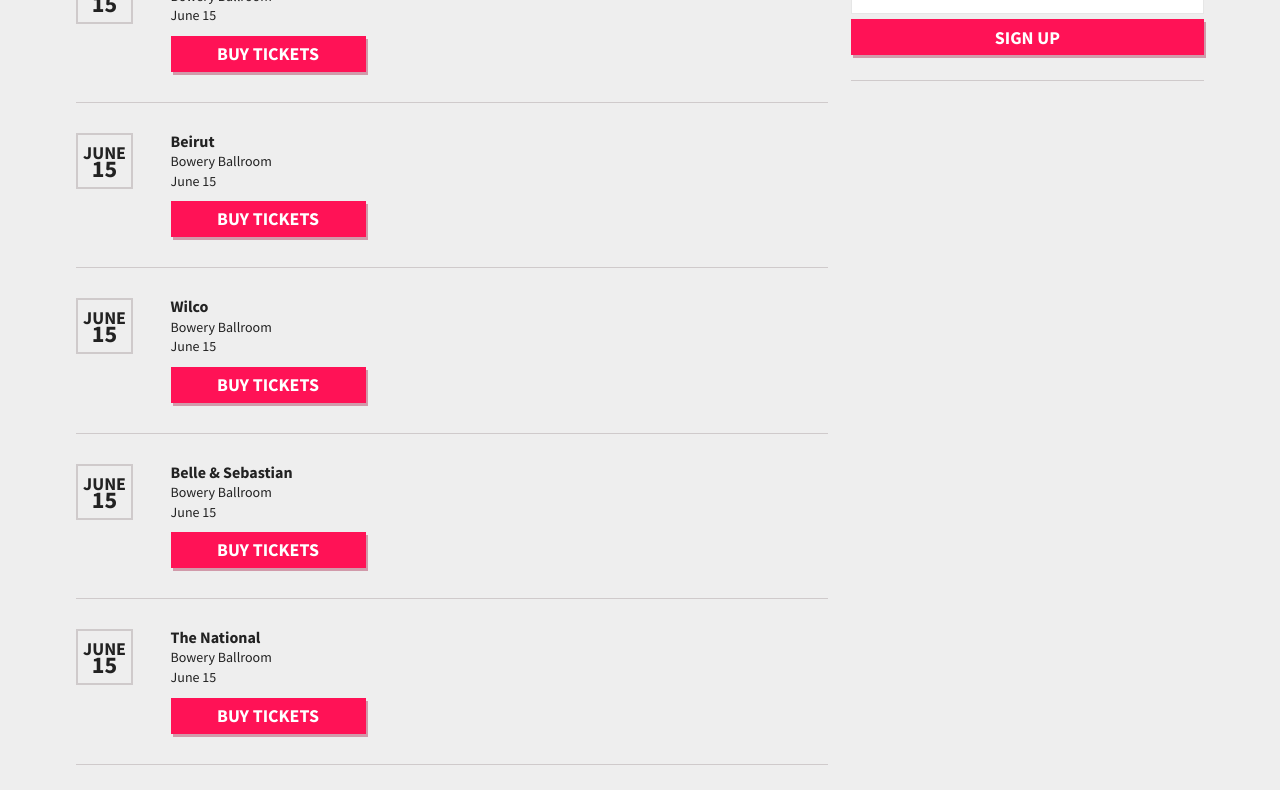
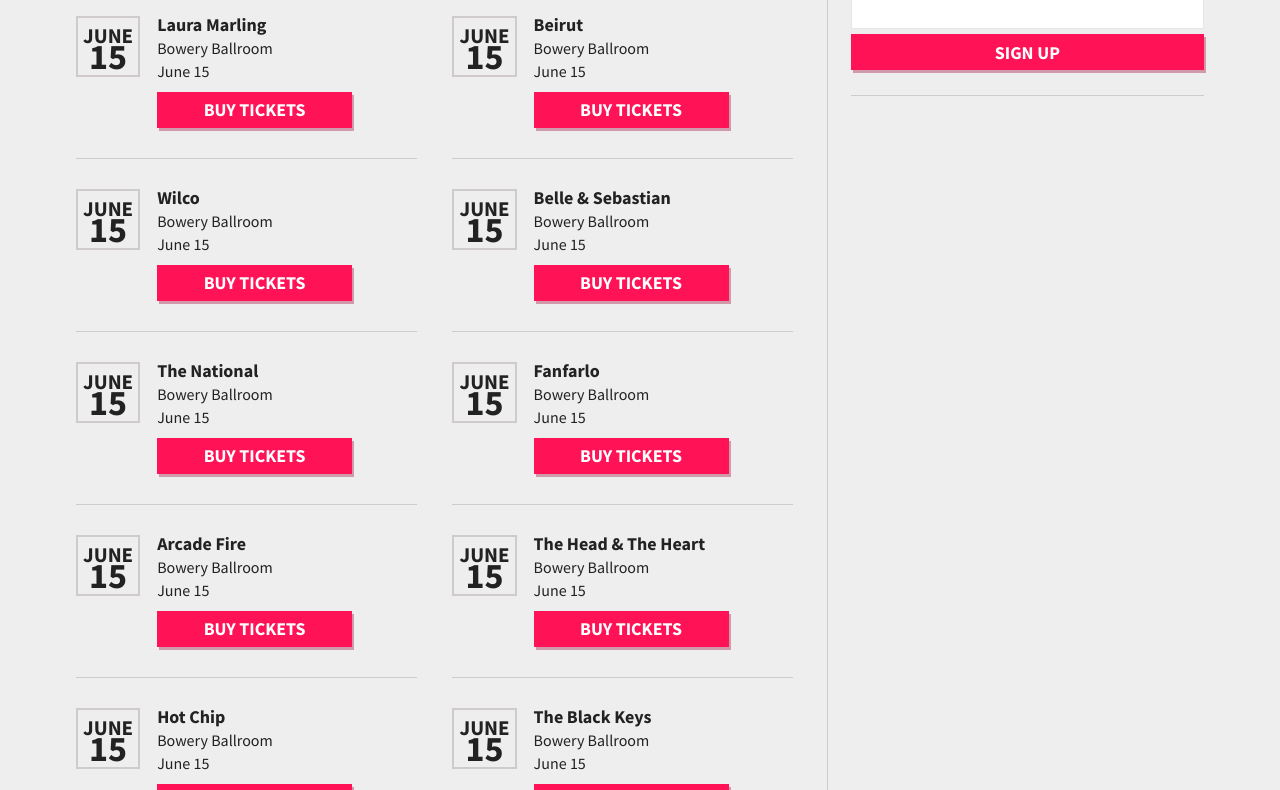
Before and after one commit to ceilisphere/unplugged, a plain HTML site: page concerts/index.html in a window 1280 px wide. Shown: the part 183-973 px from the top of the page. Drawn offline with nearby package versions, Linux system fonts and the light colour scheme; a web font is replaced by a local one.

Commit message:
concerts page desktop styles complete

```diff
--- a/concerts/index.html
+++ b/concerts/index.html
@@ -50,7 +50,7 @@
 
         <main>
             <div class="main-sections">
-            <section class="concerts">
+            <section class="concerts clearfix">
 
                 <h1>Upcoming Concerts</h1>
 
@@ -196,7 +196,7 @@
                 </div>
             </section>
 
-            <aside>
+            <aside class="concerts-aside">
                 <div class="aside-newsletter">
                     <h1>Newsletter Signup</h1>
                     <form>
--- a/css/main.css
+++ b/css/main.css
@@ -105,7 +105,7 @@ body {
     font-family: "Source Sans Pro", sans-serif;
     font-size: 16px;
     width: 100%;
-    min-width: 250px;
+    min-width: 285px;
 }
 
 * {
@@ -489,7 +489,7 @@ footer {
 
 .concert-info {
     float: left;
-    width: 75%;
+
 }
 
 .concert-info .btn {
@@ -847,7 +847,44 @@ footer {
 
 /***** Concerts Page Styles *****/
 
+.concert-listing {
+    float: left;
+    width: 45%;
+}
 
+.concert-listing:nth-child(odd) {
+    margin-left: 10%;
+}
+
+.concerts h1 {
+    font-size: 1.5em;
+    margin-top: 35px;
+}
+
+.concerts h2 {
+    font-size: 1.125em;
+}
+
+.concerts p {
+    font-size: 1em;
+}
+
+.concerts h4 {
+    font-size: 1.3125em;
+}
+
+.concerts h5 {
+    font-size: 2.25em;
+    padding-top: 5px;
+}
+
+.main-sections .concerts {
+    margin-bottom: 600px;
+}
+
+.concerts-aside {
+    display: none;
+}
 
 /***** News/Reviews Detail Page Styles *****/
 
@@ -1067,7 +1104,58 @@ aside p {
 
 .concerts {
     float: left;
+    padding-right: 3%;
     width: 66.66%;
+}
+
+.concert-listing {
+    float: left;
+    width: 47.5%;
+}
+
+.concert-listing:nth-child(odd) {
+    margin-left: 5%;
+}
+
+.concert-listing:nth-child(10) {
+    border-bottom: none;
+}
+
+.concert-listing:nth-child(11) {
+    border-bottom: none;
+}
+
+.concerts h1 {
+    font-size: 1.875em;
+    margin-top: 0;
+}
+
+.concerts h2 {
+    font-size: 1.125em;
+}
+
+.concerts p {
+    font-size: 1em;
+}
+
+.concerts h4 {
+    font-size: 1.3125em;
+}
+
+.concerts h5 {
+    font-size: 2.25em;
+    padding-top: 5px;
+}
+
+.main-sections .concerts {
+    border-right: 1px solid #cfcacb;
+    margin-top: 50px;
+    margin-bottom: 600px;
+}
+
+.concerts-aside {
+    display: block;
+    margin-top: 50px;
 }
 
 /***** News/Reviews Detail Page Styles *****/
```
